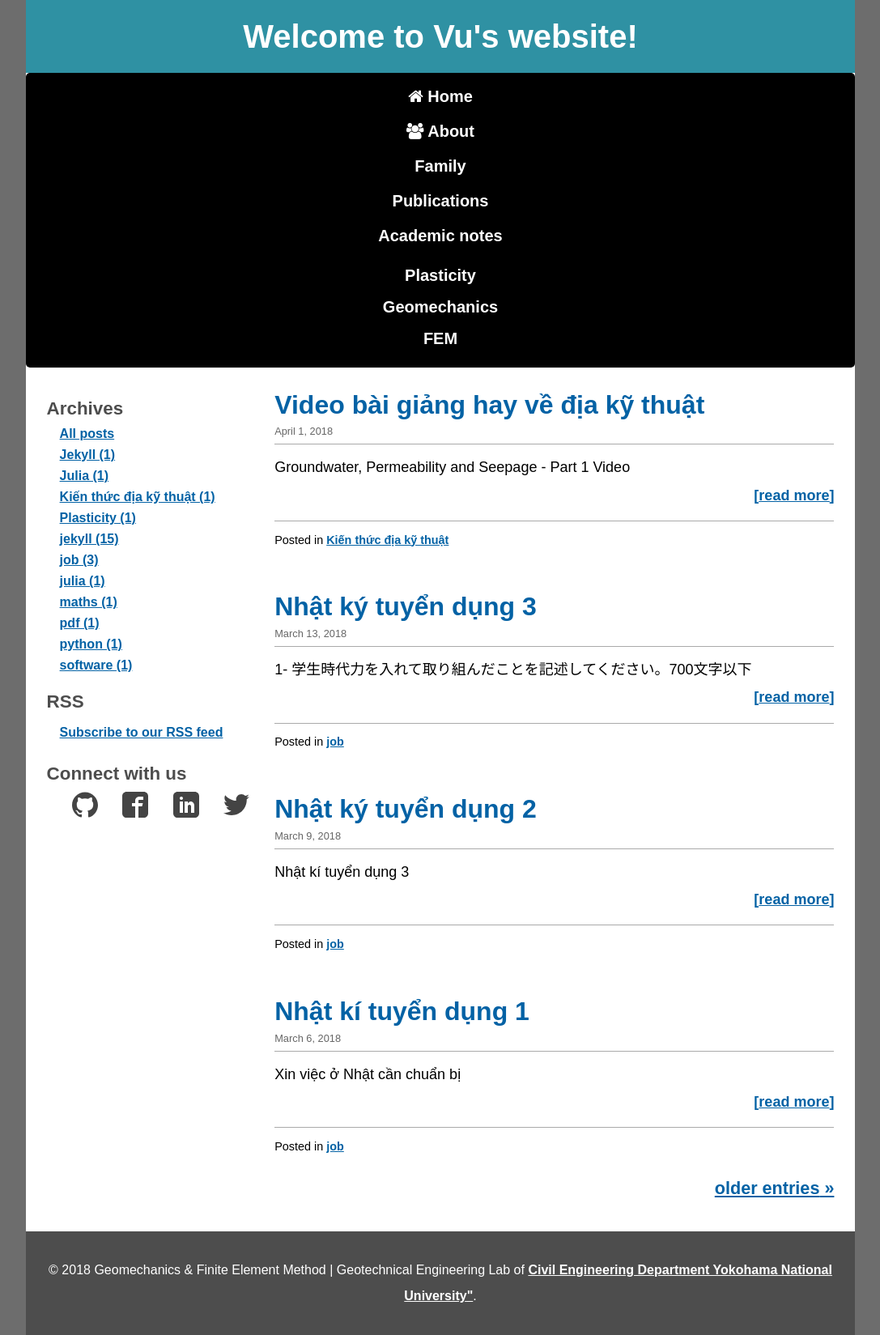
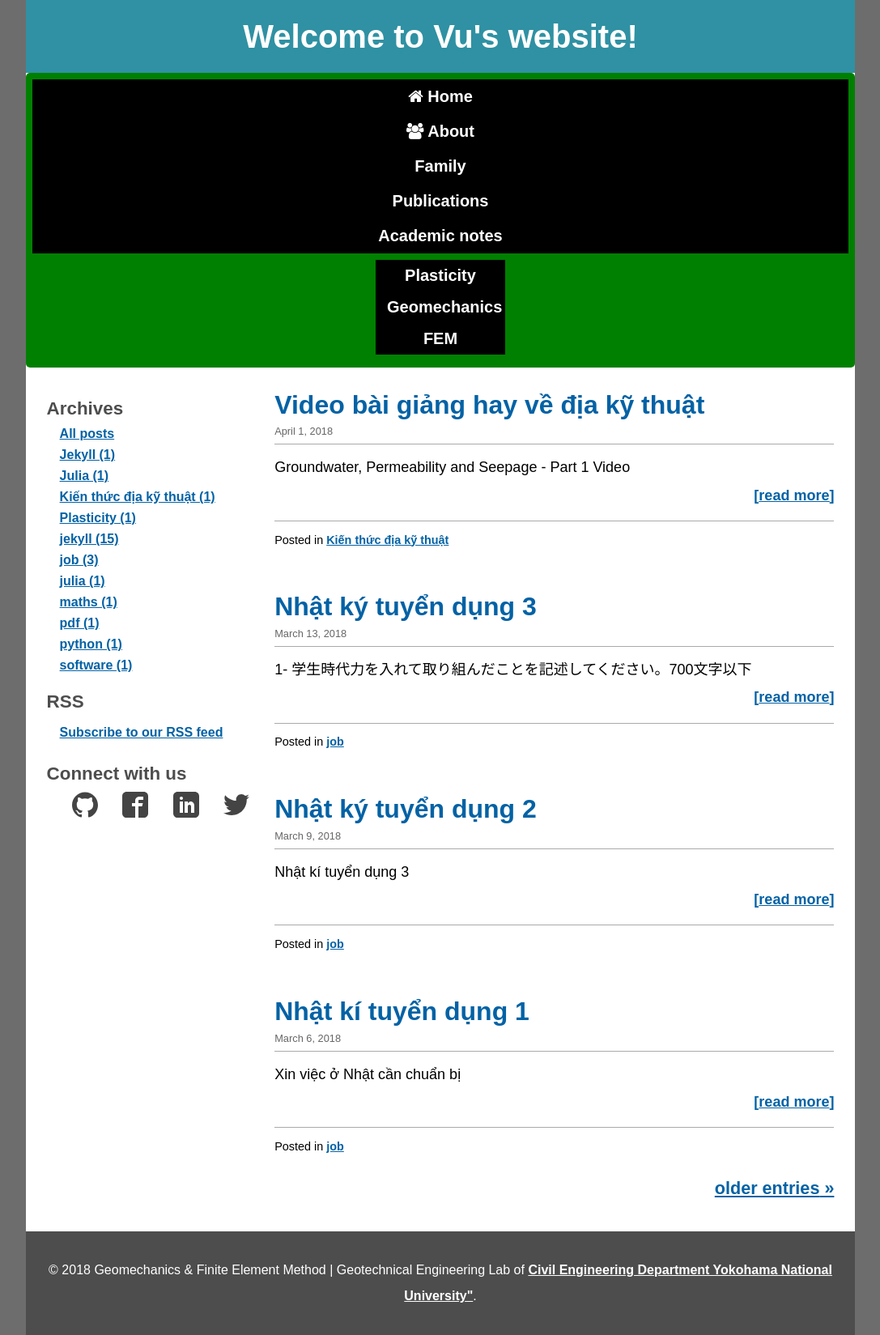
Before and after one commit to quangvunp/geomechanics, a Jekyll site: the page built from index.html, in a window 1280 px wide. Shown: the whole page at 81% size, without its empty margins (96-1183 px from the left). Built offline with Jekyll 4.4.1, drawn with Linux system fonts in a browser that asks for light colours; the list of posts is cut into pages by our own code.

Commit message:
Update main.css

```diff
--- a/css/main.css
+++ b/css/main.css
@@ -16,7 +16,7 @@
    top navigation styles
 -----------------------------------------------------*/
 #navbar ul {
-	background-color: #000;
+	background-color: green;/* #000;*/
 	list-style-type: none;
 	text-align: center;
 	margin: 0px;
@@ -43,7 +43,7 @@
 
 
 #navbar ul li ul li  {
-	width: 180px;
+	width: 160px;
 }
 
 #navbar ul li ul li a {
```
